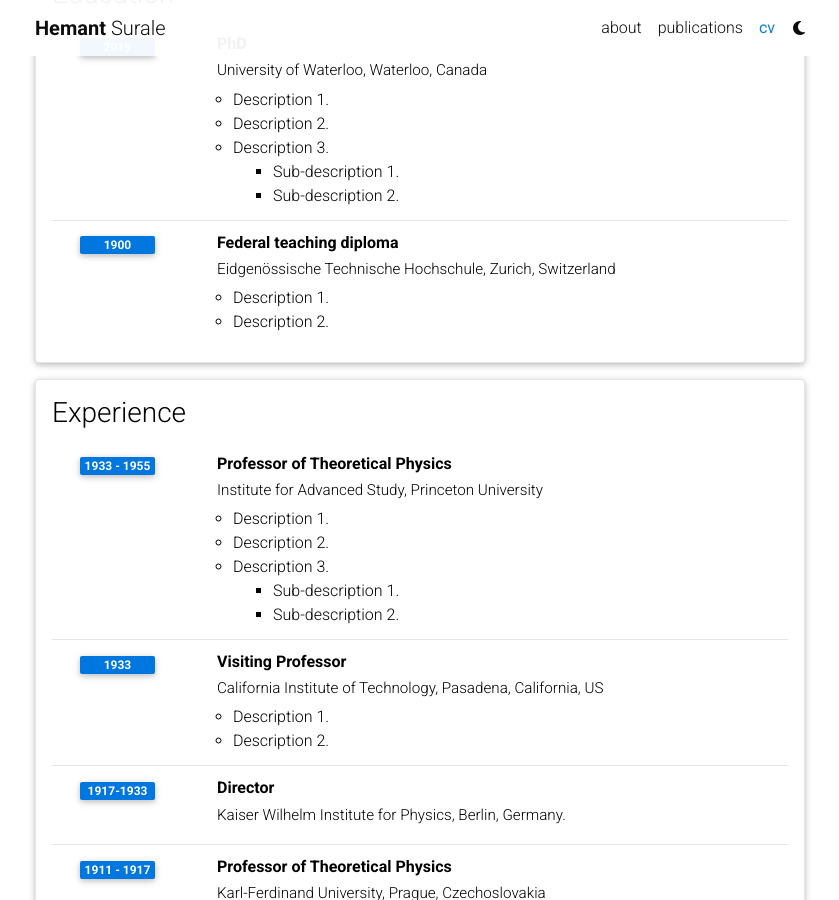
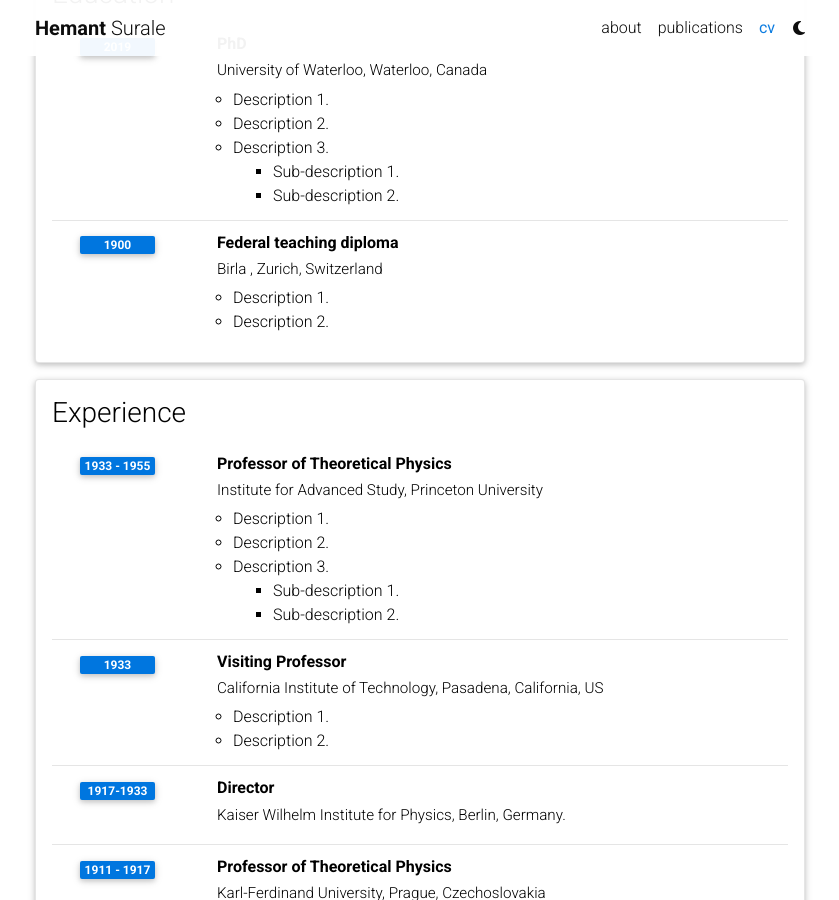
Before and after one commit to hemantsurale/hemantsurale.github.io, a Jekyll site: the page built from _pages/cv.md, in a window 1280 px wide and 900 px high, scrolled down 400 px. Shown: the whole window, without its empty margins (220-1059 px from the left). Built offline with Jekyll 4.4.1, drawn with Linux system fonts in a browser that asks for light colours; comment, search, counter and statistics services are not loaded; a style sheet for code colours, icons or effects is not loaded.

```diff
--- a/_data/cv.yml
+++ b/_data/cv.yml
@@ -22,7 +22,7 @@
             - Sub-description 1.
             - Sub-description 2.
     - title: Federal teaching diploma
-      institution: Eidgenössische Technische Hochschule, Zurich, Switzerland
+      institution: Birla , Zurich, Switzerland
       year: 1900
       description:
         - Description 1.
```
Also changed, not shown: _pages/cv.md (+1 -1 lines).
